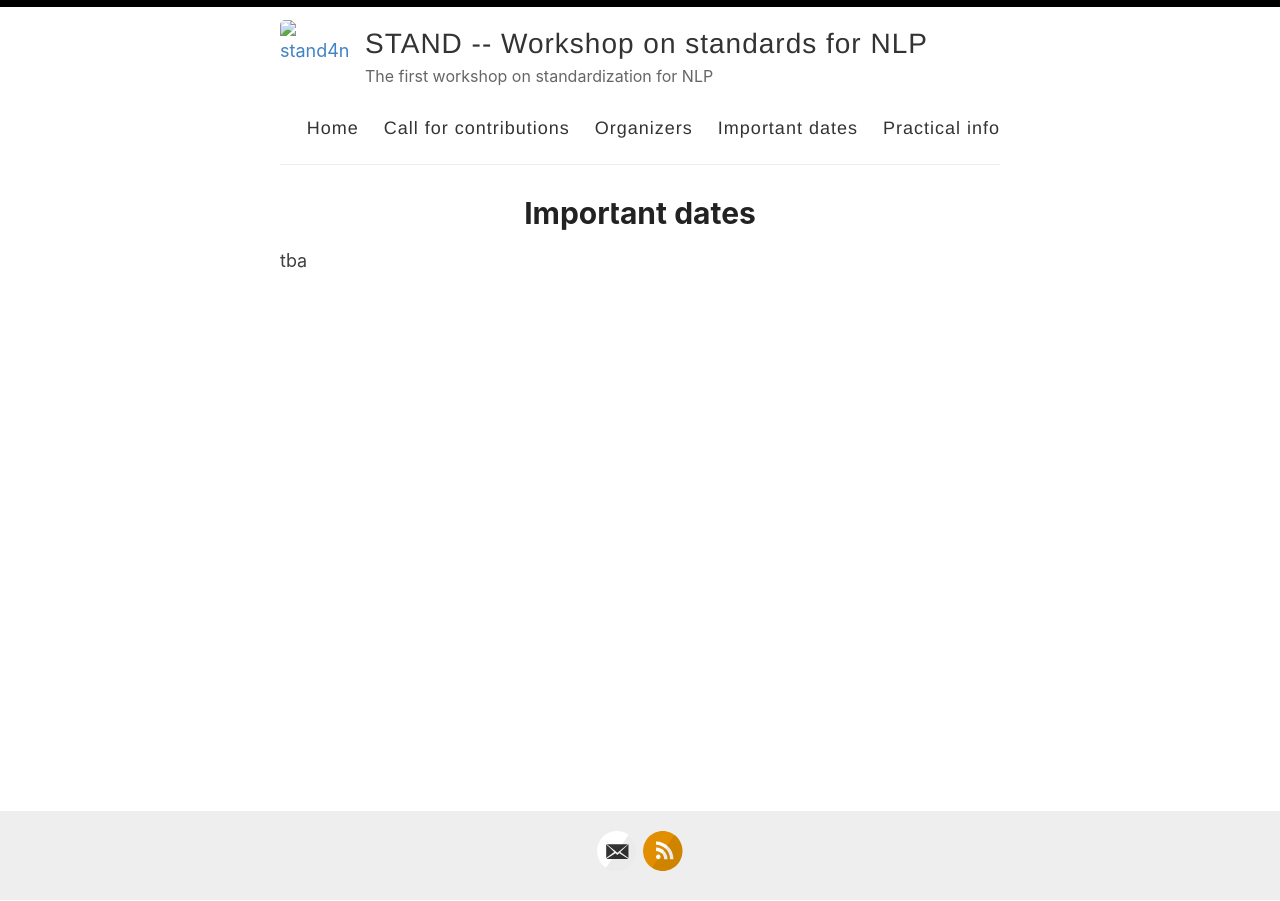
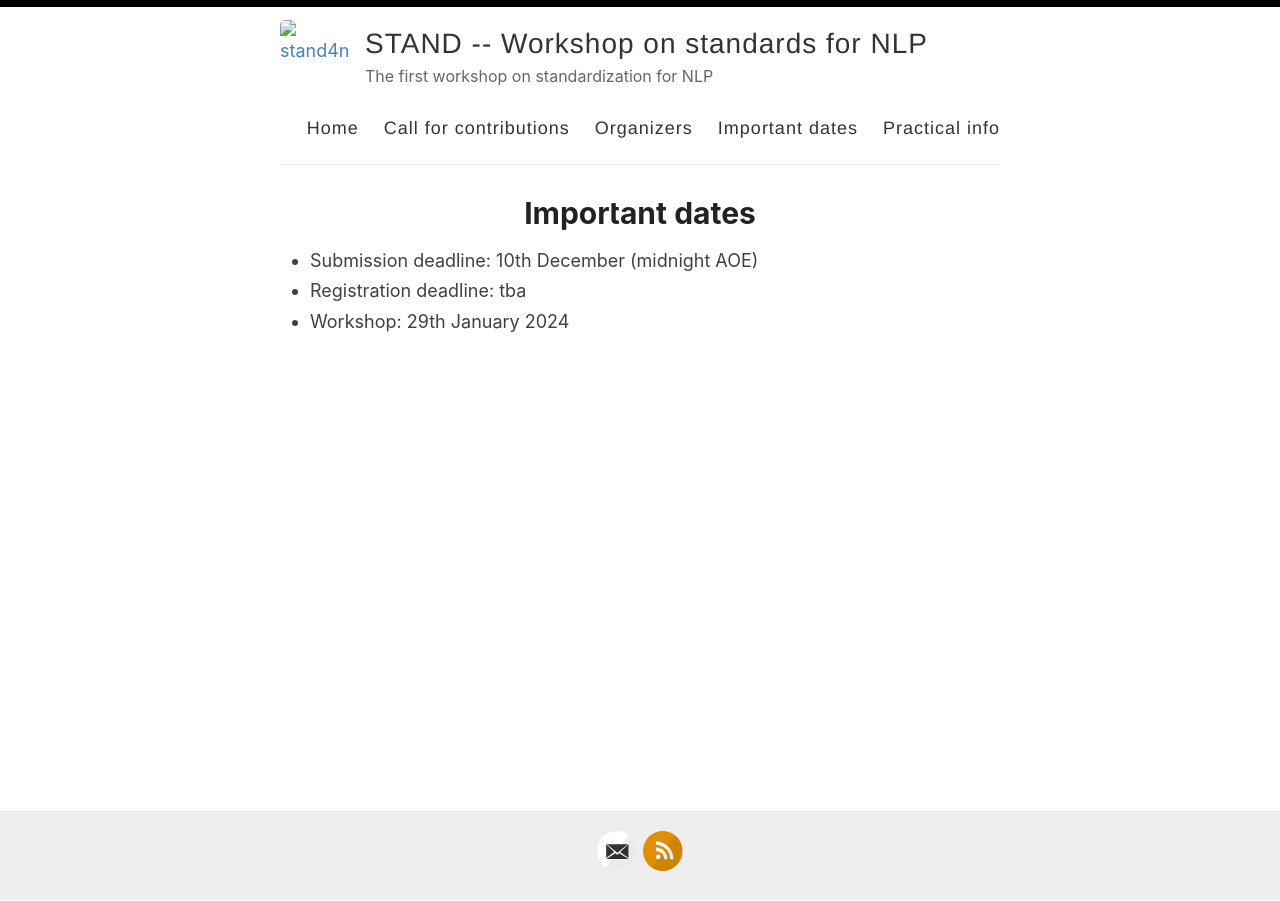
Before and after one commit to stand4nlp/stand4nlp.github.io, a Jekyll site: the page built from _pages/important_dates.md, in a window 1280 px wide. Built offline with Jekyll 4.4.1, drawn with Linux system fonts in a browser that asks for light colours.

Commit message:
Update important_dates.md

```diff
--- a/_pages/important_dates.md
+++ b/_pages/important_dates.md
@@ -5,4 +5,6 @@ title: Important dates
 ---
 
 
-tba
+* Submission deadline: 10th December (midnight AOE)
+* Registration deadline: tba
+* Workshop: 29th January 2024
```
